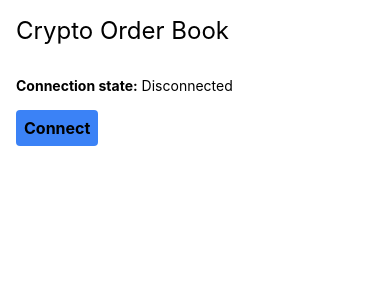
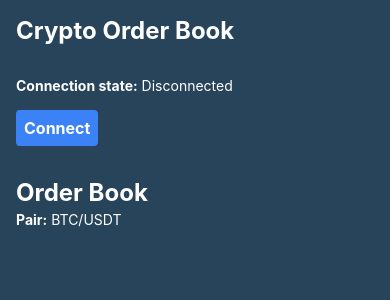
Before and after one commit to vitorverasm/crypto-order-book, a React Native app: screen / in a window 390 px wide. Shown: the top 300 px of the page. Built offline with nearby package versions, Linux system fonts and the light colour scheme.

Commit message:
feat: initial styling changes

```diff
--- a/App.tsx
+++ b/App.tsx
@@ -3,6 +3,7 @@ import { useCallback, useState } from "react";
 import { SafeAreaView, StyleSheet, Text, View } from "react-native";
 import ConnectionManager from "./app/modules/connection/components/connection-manager";
 import * as WebsocketClient from "./app/shared/services/websocket";
+import { OrderBook } from "./app/modules/order-book/components/order-book";
 
 export default function App() {
   const [connectionState, setConnectionState] = useState<
@@ -34,6 +35,9 @@ export default function App() {
           connect={connect}
           disconnect={disconnect}
         />
+        <View style={styles.orderBookContainer}>
+          <OrderBook />
+        </View>
         <StatusBar style="auto" />
       </View>
     </SafeAreaView>
@@ -46,10 +50,13 @@ const styles = StyleSheet.create({
   },
   container: {
     flex: 1,
-    backgroundColor: "#fff",
+    backgroundColor: "#28445b",
     alignItems: "flex-start",
     justifyContent: "flex-start",
     padding: 16,
   },
-  title: { fontSize: 24 },
+  title: { fontSize: 24, fontWeight: "bold", color: "#fff" },
+  orderBookContainer: {
+    marginTop: 32,
+  },
 });
--- a/app/modules/connection/components/connection-manager.tsx
+++ b/app/modules/connection/components/connection-manager.tsx
@@ -12,9 +12,9 @@ export default function ConnectionManager({
   disconnect,
 }: Readonly<ConnectionManagerProps>) {
   return (
-    <View style={styles.container}>
+    <View>
       <View style={styles.connectionStateContainer}>
-        <Text>
+        <Text style={{ color: "#fff" }}>
           <Text style={{ fontWeight: "bold" }}>Connection state:</Text>{" "}
           {connectionState}
         </Text>
@@ -44,9 +44,6 @@ export default function ConnectionManager({
 }
 
 const styles = StyleSheet.create({
-  container: {
-    flex: 1,
-  },
   connectionStateContainer: { marginTop: 32 },
   buttonsContainer: {
     marginTop: 16,
@@ -55,5 +52,5 @@ const styles = StyleSheet.create({
     width: "80%",
   },
   button: { padding: 8, backgroundColor: "#ECECEC", borderRadius: 4 },
-  buttonLabel: { fontSize: 16, fontWeight: "bold" },
+  buttonLabel: { fontSize: 16, fontWeight: "bold", color: "#fff" },
 });
--- /dev/null
+++ b/app/modules/order-book/components/order-book.tsx
@@ -0,0 +1,27 @@
+import { StyleSheet, Text, View } from "react-native";
+
+export function OrderBook() {
+  return (
+    <View style={styles.container}>
+      <Text style={styles.title}>Order Book</Text>
+      <Text style={styles.pairLabel}>
+        <Text style={{ fontWeight: "bold" }}>Pair:</Text> BTC/USDT
+      </Text>
+    </View>
+  );
+}
+
+const styles = StyleSheet.create({
+  container: {
+    flex: 1,
+  },
+  title: {
+    fontSize: 24,
+    fontWeight: "bold",
+    color: "#fff",
+  },
+  pairLabel: {
+    color: "#fff",
+    marginTop: 4,
+  },
+});
```
